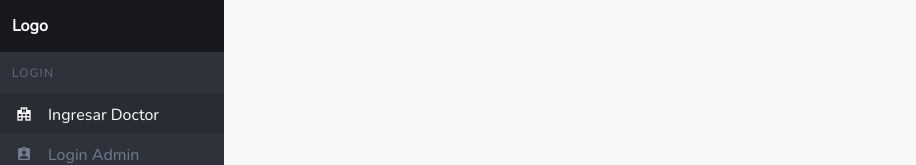
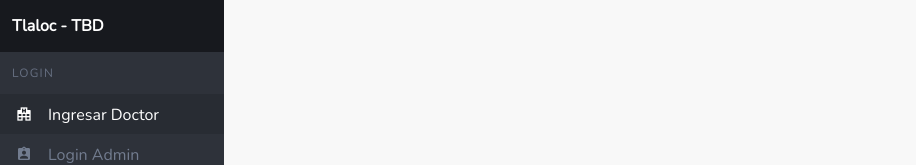
Before and after one commit to lsjaquez22/med_front, a Vue app: page /client/1#/login in a window 1280 px wide. Shown: the top 165 px of the page, without its empty margins (0-916 px from the left). Built offline with nearby package versions, Linux system fonts and the light colour scheme.

Commit message:
change app name

```diff
--- a/public/index.html
+++ b/public/index.html
@@ -5,7 +5,7 @@
     <meta http-equiv="X-UA-Compatible" content="IE=edge">
     <meta name="viewport" content="width=device-width,initial-scale=1.0">
     <link rel="icon" href="<%= BASE_URL %>favicon.png">
-    <title>Admin One — Vue Bulma Dashboard</title>
+    <title>Tlaloc - TBD</title>
 
     <!-- Fonts -->
     <link rel="dns-prefetch" href="https://fonts.gstatic.com">
--- a/src/components/AsideMenu.vue
+++ b/src/components/AsideMenu.vue
@@ -1,7 +1,7 @@
 <template>
   <aside v-show="isAsideVisible" class="aside is-placed-left is-expanded">
     <aside-tools :is-main-menu="true">
-      <span slot="label"> <b>Logo</b> </span>
+      <span slot="label"> <b>Tlaloc - TBD</b> </span>
     </aside-tools>
     <div class="menu is-menu-main">
       <template v-for="(menuGroup, index) in menu">
```
